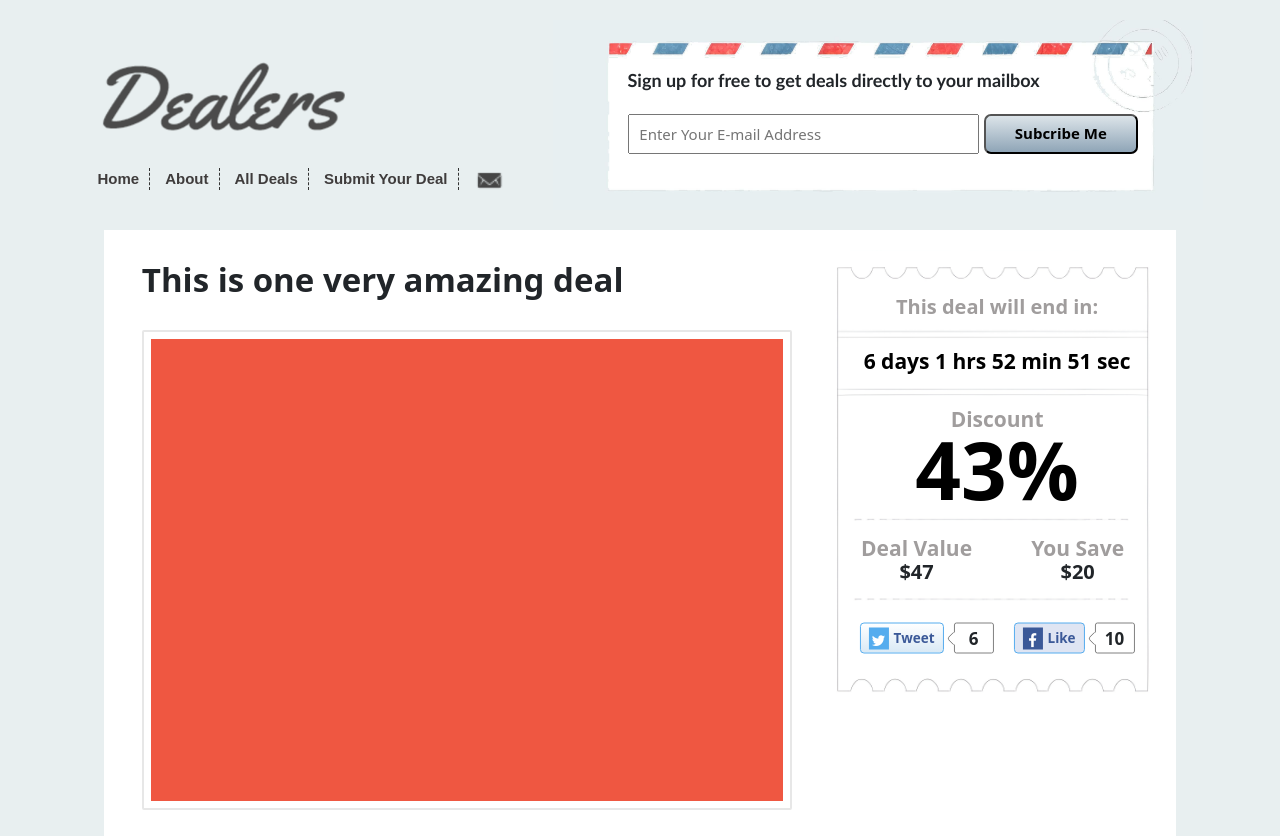
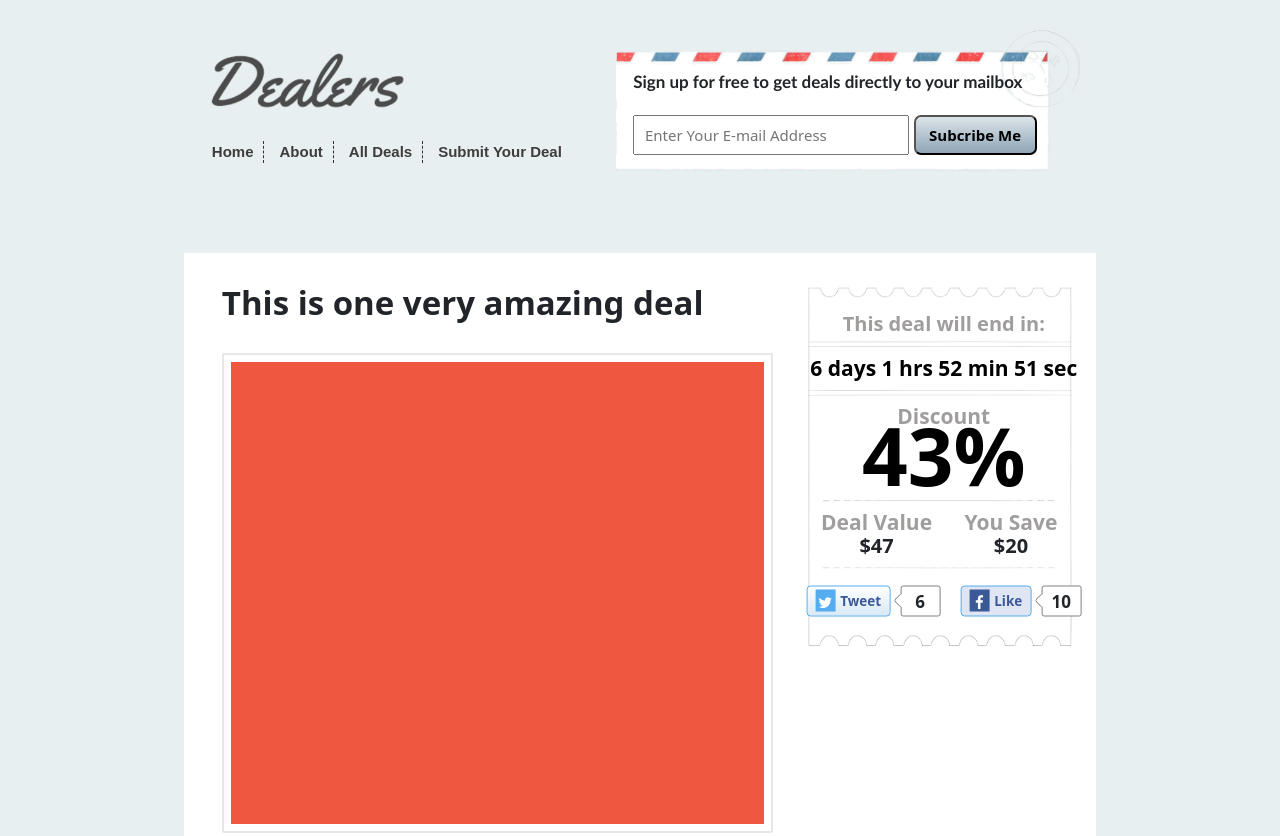
Before and after one commit to lenguyenthai123/Bai-tap-web-1, a plain HTML site: page index.html in a window 1280 px wide. Shown: the top 836 px of the page. Drawn offline with nearby package versions, Linux system fonts and the light colour scheme.

Commit message:
update important

```diff
--- a/css/style.css
+++ b/css/style.css
@@ -5,11 +5,15 @@ body {
     align-items: center;
     width: 100%;
     background-color: rgb(232, 239, 240);
+    padding-left: 15rem;
+    padding-right: 15rem;
 }
 
 html {
     font-size: 62.5%;
 }
+
+.modify {}
 
 .body-new {
     width: 90%;
@@ -24,6 +28,8 @@ html {
     background-color: rgb(232, 239, 240);
 
 }
+
+
 
 .header {
     width: 100%;
@@ -108,11 +114,12 @@ html {
 
 /* ----------------------------------EMAIL HEADER---------------------------------- */
 .email {
+    padding-top: 3rem;
     width: 100%;
     height: 100%;
     background: url(../image/envelope.jpg);
     background-size: cover;
-    background-position: right;
+    background-position: auto;
     background-repeat: no-repeat;
     display: flex;
     flex-wrap: wrap;
@@ -122,11 +129,15 @@ html {
     justify-content: center;
 }
 
+.row-header {
+    background-color: rgb(232, 239, 240);
+    padding-bottom: 7rem;
+}
+
 .font-email {
-    font-size: 1.8rem;
+    font-size: 1.7rem;
     font-family: "Gill Sans", sans-serif;
     font-weight: bold;
-    white-space: nowrap;
     width: 80%;
     padding-left: 1rem;
 
--- a/index.html
+++ b/index.html
@@ -20,13 +20,13 @@
 
     <!-- --------------- -->
 
-
-    <div class="container" style="background-color: rgb(232, 239, 240);">
-        <div class="row">
+    <!-- style="background-color: rgb(232, 239, 240);" -->
+    <div class="container modify">
+        <div class="row row-header">
 
             <!-- HEADER-1 -->
             <!-- <div class="col-lg-1"></div> -->
-            <div class="col-lg-5">
+            <div class="col-lg-5 col-11">
                 <div class="logo">
 
                     <img class='logo-dealers' src="image/logo-Dealers.PNG" alt="Logo Dealer">
@@ -41,7 +41,6 @@
 
                     </div>
                 </div>
-
             </div>
 
             <!-- HEADER2 -->
@@ -60,10 +59,6 @@
 
 
         </div>
-    </div>
-    <div class="body-new">
-
-        <div class="container">
 
         <!-- HANG 1 -->
         <div class="row">
@@ -339,20 +334,20 @@
                 </div>
             </div>
         </div>
-            <!-- <div class="col-xl-4">
 
-            </div>
-            <div class="col-xl-4">
 
-            </div> -->
-        </div>
-        <div class="final">
+        <!-- ----FINAL------ -->
+
+        <div class="row" style="background-color: rgb(232, 239, 240);">
+            <div class="col-lg-12 final">
                 <p class="text-413">
                     Copyright information Goes Here 2012 All Rights Reserved.
                 </p>
                 <p class="text-413 ">
-                Designed by <a class="color-text" href="https://www.facebook.com/nguyenthai.le.754">Lê Nguyên Thái</a>.
+                    Designed by <a class="color-text" href="https://www.facebook.com/nguyenthai.le.754">Lê Nguyên
+                        Thái</a>.
                 </p>
+            </div>
         </div>
     </div>
 
```
Lines whose indentation alone changed are shown as unchanged.
